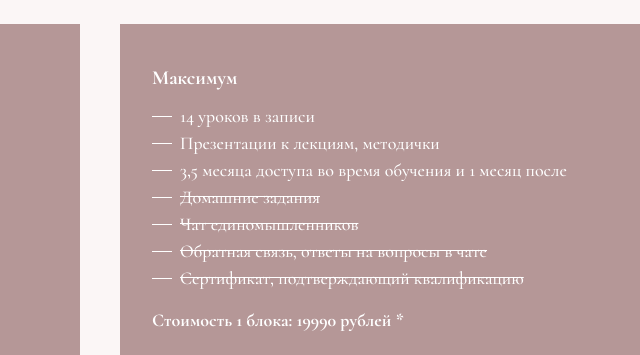
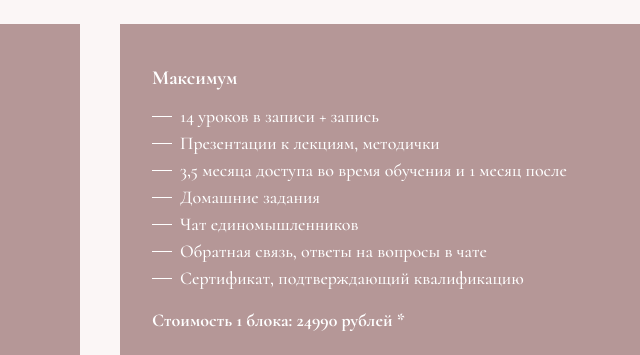
Before and after one commit to KeEnY1504/astrolog_homework4, a plain HTML site: page index.html in a window 1280 px wide. Shown: the part 2036-2391 px from the top of the page, 640-1280 px from the left. Drawn offline with Linux system fonts and the light colour scheme.

Commit message:
Update index.html

```diff
--- a/index.html
+++ b/index.html
@@ -144,7 +144,7 @@
                             <div class="slid2_center_boxs-box2_list">
                                 <div class="slid2_center_boxs-box2_list-title">
                                     <img src="./assets/img/Rectangle 58.svg" alt="">
-                                    <p>14 уроков в записи</p>
+                                    <p>14 уроков в записи + запись</p>
                                 </div>
                                 <div class="slid2_center_boxs-box2_list-title">
                                     <img src="./assets/img/Rectangle 58.svg" alt="">
@@ -156,23 +156,23 @@
                                 </div>
                                 <div class="slid2_center_boxs-box2_list-title">
                                     <img src="./assets/img/Rectangle 58.svg" alt="">
-                                    <p><strike>Домашние задания</strike></p>
+                                    <p>Домашние задания</p>
                                 </div>
                                 <div class="slid2_center_boxs-box2_list-title">
                                     <img src="./assets/img/Rectangle 58.svg" alt="">
-                                    <p><strike>Чат единомышленников</strike></p>
+                                    <p>Чат единомышленников</p>
                                 </div>
                                 <div class="slid2_center_boxs-box2_list-title">
                                     <img src="./assets/img/Rectangle 58.svg" alt="">
-                                    <p><strike>Обратная связь, ответы на вопросы в чате</strike></p>
+                                    <p>Обратная связь, ответы на вопросы в чате</p>
                                 </div>
                                 <div class="slid2_center_boxs-box2_list-title">
                                     <img src="./assets/img/Rectangle 58.svg" alt="">
-                                    <p><strike>Сертификат, подтверждающий квалификацию</strike></p>
+                                    <p>Сертификат, подтверждающий квалификацию</p>
                                 </div>
                             </div>
                             <div class="slid2_center_boxs-box1_list-price">
-                                <p>Стоимость 1 блока: 19990 рублей *</p>
+                                <p>Стоимость 1 блока: 24990 рублей *</p>
                             </div>
                             <div class="slid2_center_boxs-box1_list-buy_btn">
                                 <p>Записаться</p>
```
